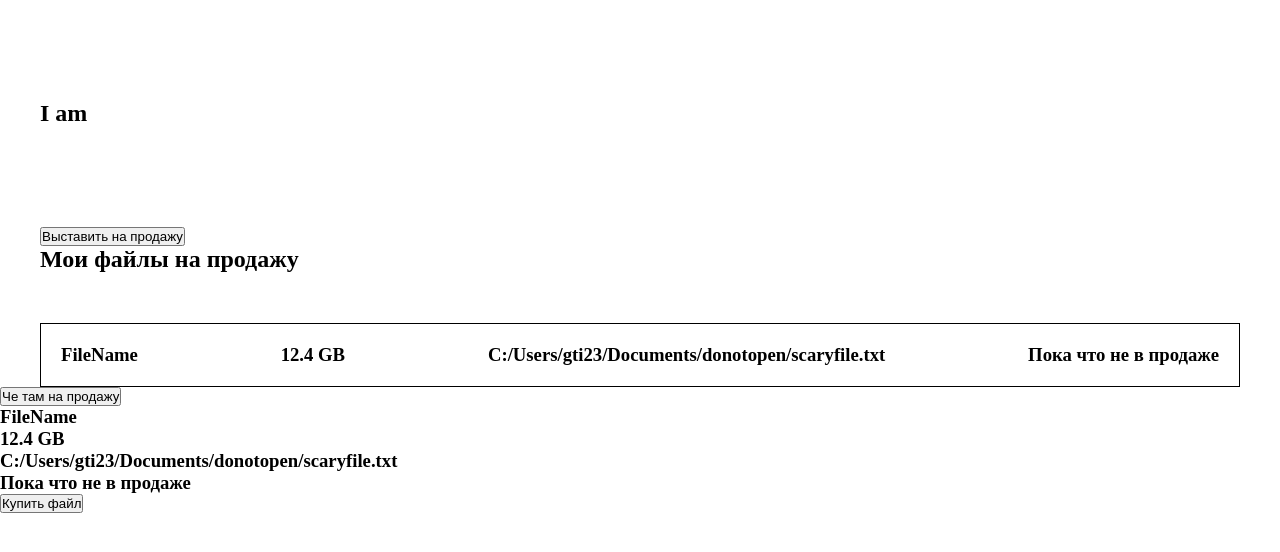
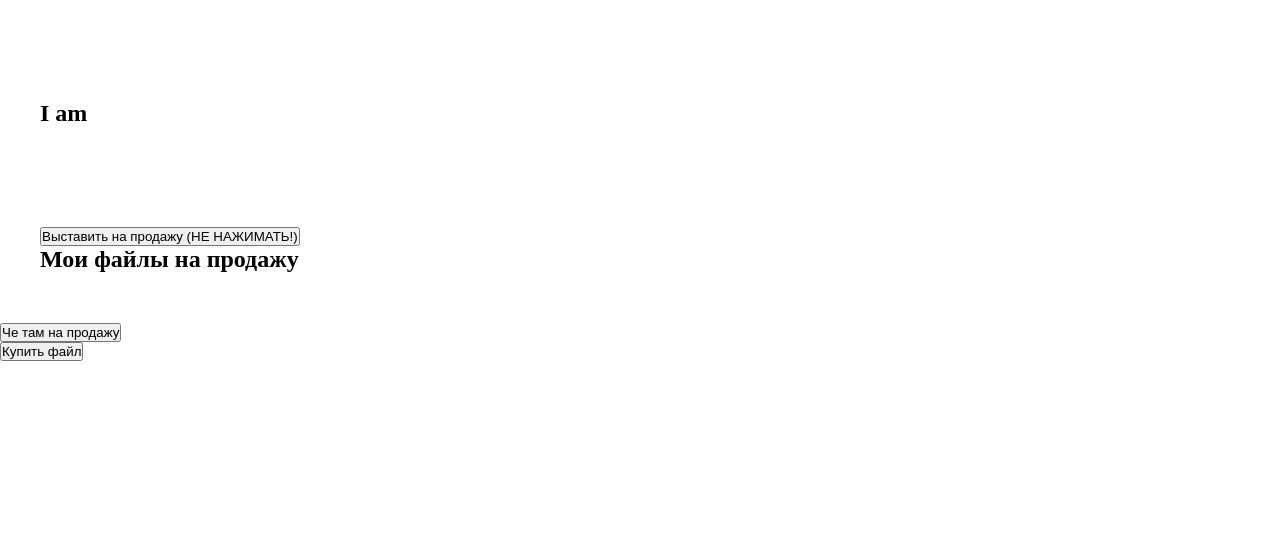
Before and after one commit to Timur54321/P2PFileSharingSystem, a website built with Vite: page frontend/index.html in a window 1280 px wide. Built offline with nearby package versions, Linux system fonts and the light colour scheme.

Commit message:
Correct frontend

```diff
--- a/frontend/index.html
+++ b/frontend/index.html
@@ -9,41 +9,16 @@
     <main>
         <section class="files_box">
             <h2 class="initials">I am <span id="iam"></span></h2>
-            <button id="chooseForSale">Выставить на продажу</button>
+            <button id="chooseForSale">Выставить на продажу (НЕ НАЖИМАТЬ!)</button>
             <h2 class="myFilesTitle title">Мои файлы на продажу</h2>
-            <div class="file_block">
-                <div>
-                    <h3>FileName</h3>
-                </div>
-                <div>
-                    <h3>12.4 GB</h3>
-                </div>
-                <div>
-                    <h3>C:/Users/gti23/Documents/donotopen/scaryfile.txt</h3>
-                </div>
-                <div>
-                    <h3>Пока что не в продаже</h3>
-                </div>
-            </div>
         </section>
         <section>
             <button id="whatsforsale">Че там на продажу</button>
-            <div class="files_for_sale_block">
-                <div>
-                    <h3>FileName</h3>
-                </div>
-                <div>
-                    <h3>12.4 GB</h3>
-                </div>
-                <div>
-                    <h3>C:/Users/gti23/Documents/donotopen/scaryfile.txt</h3>
-                </div>
-                <div>
-                    <h3>Пока что не в продаже</h3>
-                </div>
-            </div>
         </section>
         <button id="buyFile">Купить файл</button>
+        <section>
+            <h4 id="gettingFileStatus"></h4>
+        </section>
     </main>
 <script src="./src/main.js" type="module"></script>
 </body>
--- a/frontend/src/main.js
+++ b/frontend/src/main.js
@@ -28,7 +28,14 @@ const initClient = async function() {
 
     document.querySelector("#whatsforsale").addEventListener("click", getAndShowFilesForSale);
     document.querySelector("#buyFile").addEventListener("click", async () => {
+        document.querySelector("#gettingFileStatus").textContent = "Получаю файл... 🙄🙄 (прогресс бара пока что нет 😡😠😠)";
         const result = await window.go.main.App.BuyFile();
+
+        if (result == "success") {
+            document.querySelector("#gettingFileStatus").textContent = "Ну типа получил файл и че дальше то? 🥱🥱 (Проверь наличие файла в текущей директории может быть 🤔)";
+        } else {
+            document.querySelector("#gettingFileStatus").textContent = "Что-то пошло не по плану 😝😜😝";
+        }
     });
 }
 
@@ -43,7 +50,7 @@ const getAndShowFilesForSale = async function() {
                     <h3>${element.filename}</h3>
                 </div>
                 <div>
-                    <h3>${element.sizeFormatted}</h3>
+                    <h3>${element.size_formatted}</h3>
                 </div>
                 <div>
                     <h3>${element.fileID}</h3>
```
Also changed, not shown: 1 other file.
